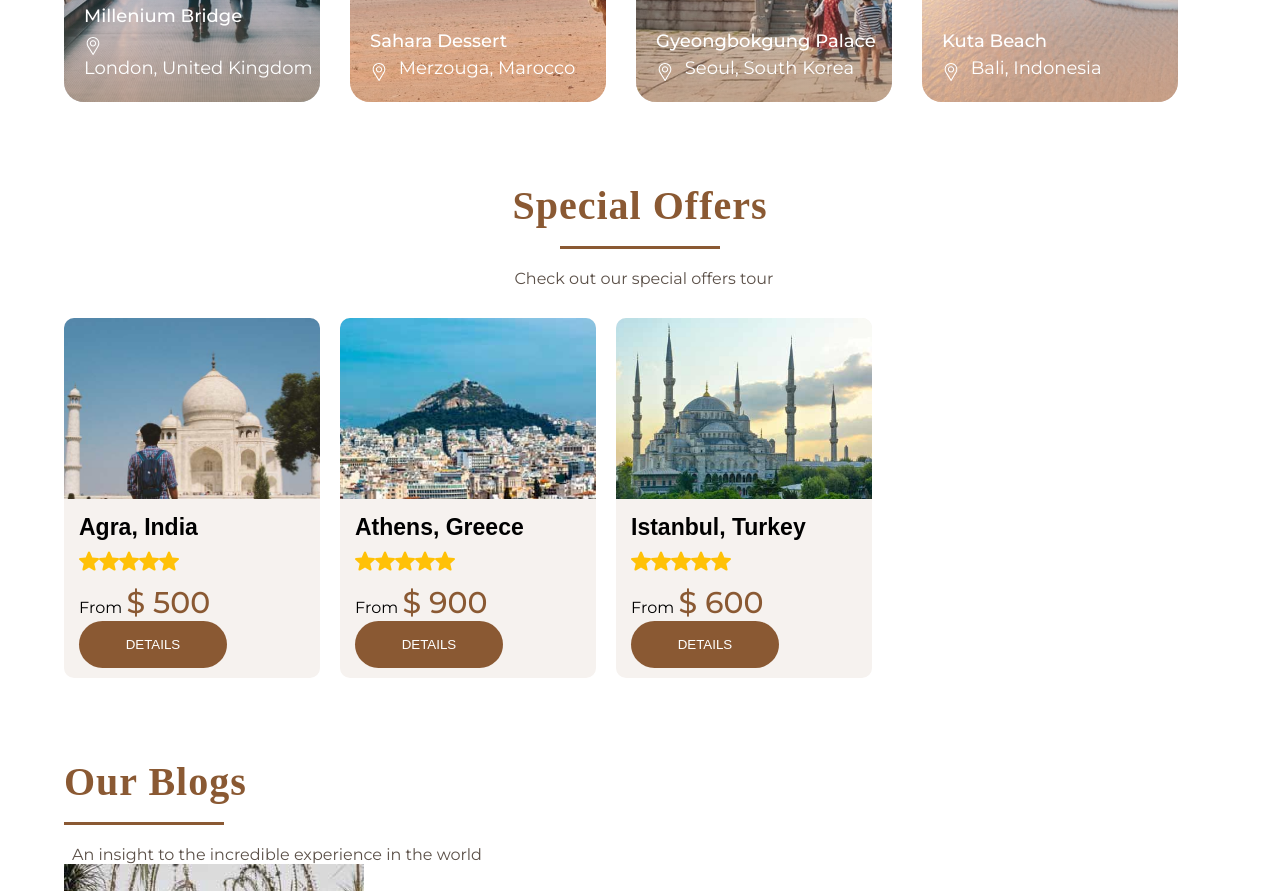
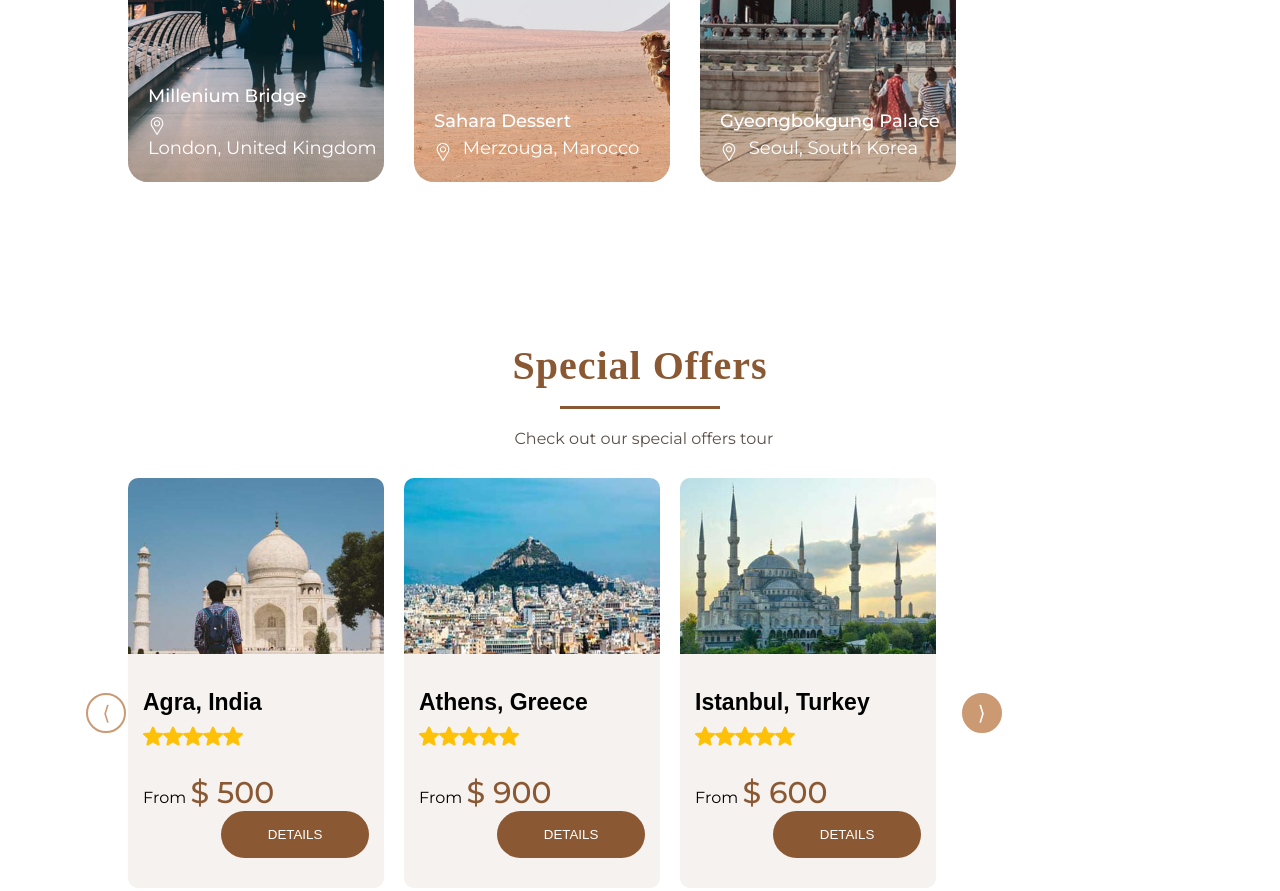
Before and after one commit to MynameisArthur/Layouts, a plain HTML site: page Desktop_only/travello/index.html in a window 1280 px wide. Shown: the part 1383-2274 px from the top of the page. Drawn offline with Linux system fonts and the light colour scheme; a web font is replaced by a local one.

Commit message:
finished styling offers section

```diff
--- a/Desktop_only/travello/index.html
+++ b/Desktop_only/travello/index.html
@@ -130,9 +130,13 @@
             <h2>Special Offers</h2>
             <h5>Check out our special offers tour</h5>
             <div class="special_offers-slider">
+                <div class="special_offers_direction-btns">
+                    <button class="direction-btns_btn">&lang;</button>
+                    <button class="direction-btns_btn active">&rang;</button>
+                </div>
                 <div class="special_offers-slider_slide">
                     <div class="special_offers-slider_img-wrapper">
-                        <img src="img/agra-india.jpg" alt="Agra, India">
+                        <img src="img/agra-india2.jpg" alt="Agra, India">
                     </div>
                     <div class="special_offers-slider_slide-details">
                         <h4>Agra, India</h4>
@@ -150,7 +154,7 @@
                 </div>
                 <div class="special_offers-slider_slide">
                     <div class="special_offers-slider_img-wrapper">
-                        <img src="img/athens.jpg" alt="Athens, Greece">
+                        <img src="img/athens2.jpg" alt="Athens, Greece">
                     </div>
                     <div class="special_offers-slider_slide-details">
                         <h4>Athens, Greece</h4>
@@ -168,7 +172,7 @@
                 </div>
                 <div class="special_offers-slider_slide">
                     <div class="special_offers-slider_img-wrapper">
-                        <img src="img/istanbul.jpg" alt="Istanbul, Turkey">
+                        <img src="img/istanbul2.jpg" alt="Istanbul, Turkey">
                     </div>
                     <div class="special_offers-slider_slide-details">
                         <h4>Istanbul, Turkey</h4>
@@ -185,8 +189,7 @@
                     </div>
                 </div>
             </div>
-            <div class="prev-btn"></div>
-            <div class="next-btn"></div>
+
         </section>
         <section class="blog-container container">
             <h2>Our Blogs</h2>
--- a/Desktop_only/travello/sass/_explore_page.sass
+++ b/Desktop_only/travello/sass/_explore_page.sass
@@ -18,7 +18,8 @@
     display: flex
     justify-content: space-between
     width: 75%
-.direction-btns
+.direction-btns,
+.special_offers_direction-btns
     button
         outline: none
         border: 2px solid $brown
@@ -95,12 +96,14 @@
             left: 50%
             transform: translateX(-50%)
 .special_offers-slider
+    position: relative
     margin-top: 3rem
     grid-column: 1/-1
     grid-row: 3/-1
-    height: 45vh
+    min-height: 45vh
     width: 65vw
     &_slide
+        padding-bottom: 2rem
         float: left
         border-radius: 1rem
         overflow: hidden
@@ -116,6 +119,7 @@
             height: 100%
             width: 100%
     &_slide-details
+        margin-top: 2rem
         flex-basis: 35%
         display: flex
         flex-direction: column
@@ -126,15 +130,26 @@
             font-family: Monserrat,sans-serif
             margin-bottom: 1rem
         p
+            margin-top: 1.5rem
             font-size: 1.6rem
         span
             font-weight: 500
             font-size: 3rem
             color: darken($brown,25%)
+        .large-btn
+            float: right
+
 
 .special_offers-slider_img-wrapper
     flex-basis: 65%
-
+.special_offers_direction-btns
+    position: absolute
+    top: calc(50% + 1rem)
+    left: -5%
+    z-index: 10
+    width: 110%
+    display: flex
+    justify-content: space-between
 
 .stars-rating
     display: flex
--- a/Desktop_only/travello/sass/_general.sass
+++ b/Desktop_only/travello/sass/_general.sass
@@ -11,7 +11,7 @@ body, html
   height: 100%
   font-family: 'Montserrat',sans-serif
 .container
-  width: 90%
+  width: 80%
   margin: 0 auto
 a
   text-decoration: none
@@ -46,8 +46,9 @@ h5
 footer
   background: darken($dark-brown,25%)
 
-section
+.wrapper section
   padding: 4rem 0
+  margin-top: 8rem
 
 @mixin activate
   &:active
```
Also changed, not shown: Desktop_only/travello/css/styles.css, Desktop_only/travello/img/agra-india2.jpg (added), Desktop_only/travello/img/athens2.jpg (added), Desktop_only/travello/img/istanbul2.jpg (added).
